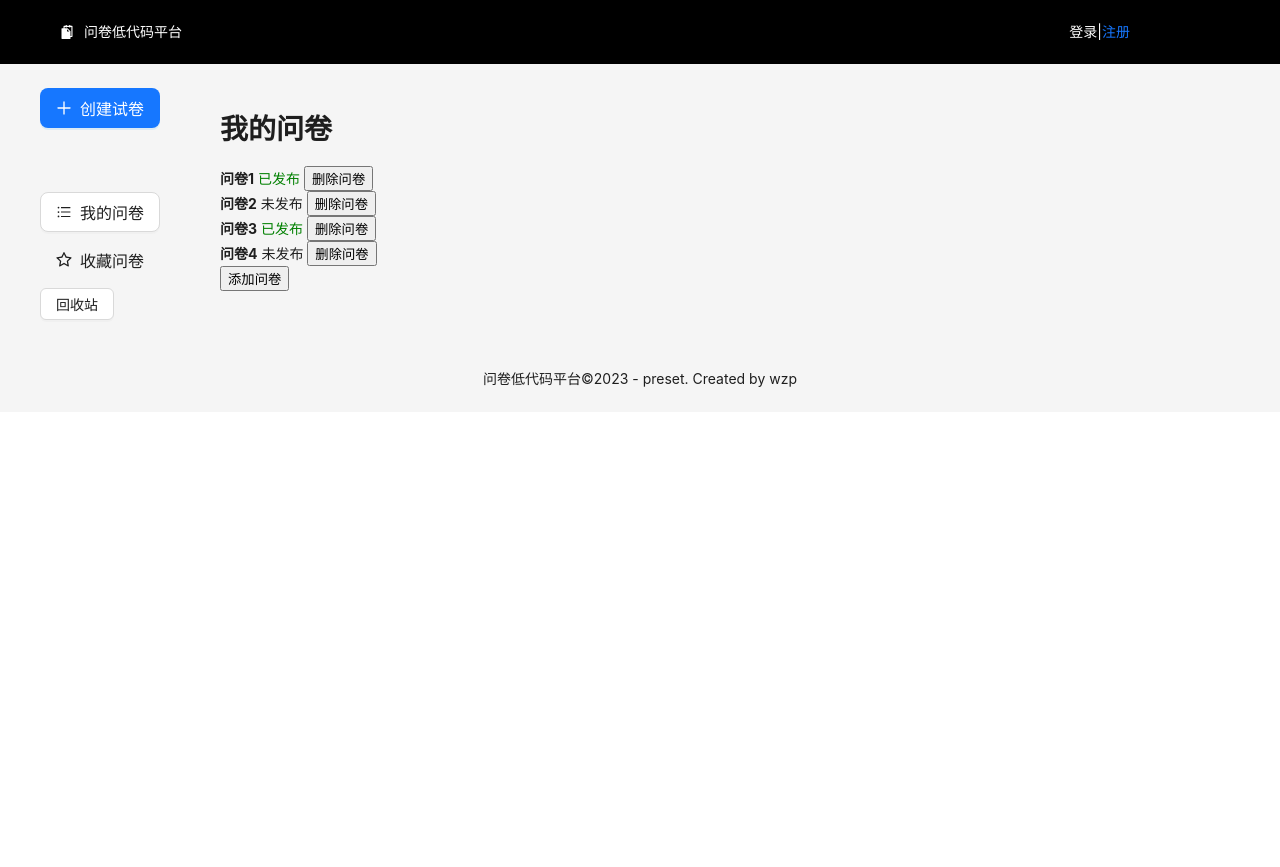
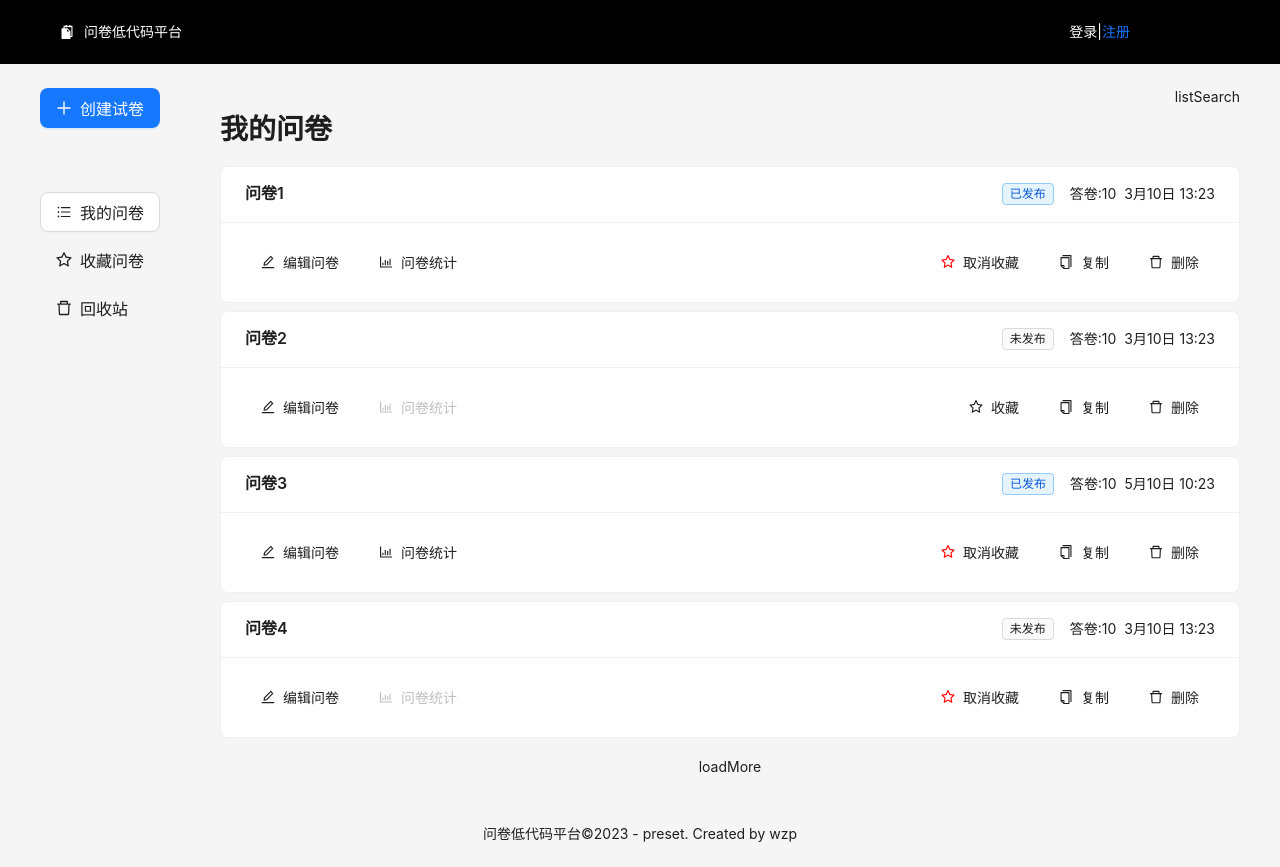
Before and after one commit to WWW-max/react-low-code, a React (Create React App) app: page /manage/list in a window 1280 px wide. Before the commit the page ends 800 px from the top, so only its background shows below. Built offline with nearby package versions, Linux system fonts and the light colour scheme.

Commit message:
feat: 完成收藏问卷&回收站静态页面

```diff
--- /dev/null
+++ b/src/components/QuestionCard/QuestionCard.module.scss
@@ -0,0 +1,10 @@
+.container {
+    display: flex;
+    .left {
+        flex: 1;
+    }
+    .right {
+        flex: 1;
+        text-align: right;
+    }
+}
--- /dev/null
+++ b/src/components/QuestionCard/QuestionCard.tsx
@@ -0,0 +1,75 @@
+import React from 'react';
+import { Button, Card, Space, Tag } from 'antd';
+import styles from './QuestionCard.module.scss';
+import {
+  BarChartOutlined,
+  CopyOutlined,
+  DeleteOutlined,
+  EditOutlined,
+  StarOutlined,
+} from '@ant-design/icons';
+import { useLocation } from 'react-router-dom';
+
+type QuestionCardProps = {
+  _id: number;
+  title: string;
+  isPublished: boolean;
+  isStar: boolean;
+  answerCount: number;
+  createdAt: string;
+};
+export default function QuestionCard(props: QuestionCardProps) {
+  const { title, isPublished, isStar, answerCount, createdAt } = props;
+  const { pathname } = useLocation();
+  return (
+    <Card
+      title={
+        <span>
+          {pathname.startsWith('/manage/star') ? <StarOutlined style={{ color: 'red' }} /> : null}
+          <span>{title}</span>
+        </span>
+      }
+      extra={
+        <Space>
+          <span>{isPublished ? <Tag color="blue">已发布</Tag> : <Tag>未发布</Tag>} </span>
+          <span>答卷:{answerCount}</span>
+          <span>{createdAt}</span>
+        </Space>
+      }
+    >
+      <div className={styles.container}>
+        <div className={styles.left}>
+          <Space>
+            <Button icon={<EditOutlined />} type="text">
+              编辑问卷
+            </Button>
+            <Button icon={<BarChartOutlined />} type="text" disabled={!isPublished}>
+              问卷统计
+            </Button>
+          </Space>
+        </div>
+        <div className={styles.right}>
+          <Space>
+            <span>
+              {isStar ? (
+                <Button icon={<StarOutlined style={{ color: 'red' }} />} type="text">
+                  取消收藏
+                </Button>
+              ) : (
+                <Button icon={<StarOutlined />} type="text">
+                  收藏
+                </Button>
+              )}
+            </span>
+            <Button icon={<CopyOutlined />} type="text">
+              复制
+            </Button>
+            <Button icon={<DeleteOutlined />} type="text">
+              删除
+            </Button>
+          </Space>
+        </div>
+      </div>
+    </Card>
+  );
+}
--- /dev/null
+++ b/src/components/QuestionTable/QuestionTable.tsx
@@ -0,0 +1,55 @@
+import { Button, Space, Table, Modal } from 'antd';
+import React, { FC, useState } from 'react';
+import { trashColumns } from '../../constant';
+import type { DataType } from '../../constant';
+import { ExclamationCircleOutlined } from '@ant-design/icons';
+
+export type DataSourceProps = {
+  dataSource: Array<DataType>;
+};
+
+const { confirm } = Modal;
+const QuestionTable: FC<DataSourceProps> = (props: DataSourceProps) => {
+  /** 被选中的id */
+  const [selectedIds, setSelectedIds] = useState<string[]>([]);
+  /** 表格数据 */
+  const { dataSource } = props;
+  // 每行需要唯一的key，用于勾选
+  const data = dataSource.map(item => ({ ...item, key: item._id }));
+
+  /** 配置项 */
+  const rowSelection = {
+    onChange: (selectedRowKeys: React.Key[]) => {
+      setSelectedIds(selectedRowKeys as string[]);
+    },
+  };
+  /** 彻底删除 */
+  const forceDelete = () => {
+    console.log('forceDelete', selectedIds);
+  };
+  const del = () => {
+    confirm({
+      title: '确定彻底删除问卷？',
+      icon: <ExclamationCircleOutlined />,
+      content: '删除后，无法恢复',
+      onOk: forceDelete,
+      okText: '确认',
+      cancelText: '取消',
+    });
+  };
+  return (
+    <>
+      <Space>
+        <Button type="primary" disabled={selectedIds?.length === 0}>
+          恢复
+        </Button>
+        <Button type="primary" danger disabled={selectedIds?.length === 0} onClick={del}>
+          彻底删除
+        </Button>
+      </Space>
+      <Table columns={trashColumns} dataSource={data} rowSelection={rowSelection} />
+    </>
+  );
+};
+
+export default QuestionTable;
--- a/src/layouts/ManageLayout.tsx
+++ b/src/layouts/ManageLayout.tsx
@@ -2,7 +2,7 @@ import React from 'react';
 import { Outlet, useLocation, useNavigate } from 'react-router-dom';
 import styles from './ManageLayout.module.scss';
 import { Button, Divider, Space } from 'antd';
-import { BarsOutlined, PlusOutlined, StarOutlined } from '@ant-design/icons';
+import { BarsOutlined, DeleteOutlined, PlusOutlined, StarOutlined } from '@ant-design/icons';
 
 export default function ManageLayout() {
   const { pathname } = useLocation();
@@ -20,6 +20,7 @@ export default function ManageLayout() {
             type={pathname.startsWith('/manage/list') ? 'default' : 'text'}
             size="large"
             icon={<BarsOutlined />}
+            onClick={() => nav('/manage/list')}
           >
             我的问卷
           </Button>
@@ -31,7 +32,14 @@ export default function ManageLayout() {
           >
             收藏问卷
           </Button>
-          <Button>回收站</Button>
+          <Button
+            type={pathname.startsWith('/manage/trash') ? 'default' : 'text'}
+            size="large"
+            icon={<DeleteOutlined />}
+            onClick={() => nav('/manage/trash')}
+          >
+            回收站
+          </Button>
         </Space>
       </div>
       <div className={styles.right}>
--- a/src/pages/Home.tsx
+++ b/src/pages/Home.tsx
@@ -1,14 +1,18 @@
 import React from 'react';
 import { Typography, Button } from 'antd';
 import styles from './Home.module.scss';
+import { useNavigate } from 'react-router-dom';
 const { Title, Paragraph } = Typography;
 export default function Home() {
+  const nav = useNavigate();
   return (
     <div className={styles.container}>
       <Title>问卷调查 | 在线投票</Title>
       <Paragraph>已累计创建问卷1000份，发布问卷90份，收到答卷980份</Paragraph>
       <div>
-        <Button type="primary">开始使用</Button>
+        <Button type="primary" onClick={() => nav('/manage/list')}>
+          开始使用
+        </Button>
       </div>
     </div>
   );
--- a/src/pages/manage/List.tsx
+++ b/src/pages/manage/List.tsx
@@ -1,5 +1,8 @@
 import { produce } from 'immer';
 import React, { useState } from 'react';
+import QuestionCard from '../../components/QuestionCard/QuestionCard';
+import { Space } from 'antd';
+import styles from './common.module.scss';
 
 export default function List() {
   const [questionList, setQuestionList] = useState([
@@ -9,7 +12,7 @@ export default function List() {
       isPublished: true,
       isStar: true,
       answerCount: 10,
-      createAt: '3月10日 13:23',
+      createdAt: '3月10日 13:23',
     },
     {
       _id: 2,
@@ -17,7 +20,7 @@ export default function List() {
       isPublished: false,
       isStar: false,
       answerCount: 10,
-      createAt: '3月10日 13:23',
+      createdAt: '3月10日 13:23',
     },
     {
       _id: 3,
@@ -25,7 +28,7 @@ export default function List() {
       isPublished: true,
       isStar: true,
       answerCount: 10,
-      createAt: '5月10日 10:23',
+      createdAt: '5月10日 10:23',
     },
     {
       _id: 4,
@@ -33,7 +36,7 @@ export default function List() {
       isPublished: false,
       isStar: true,
       answerCount: 10,
-      createAt: '3月10日 13:23',
+      createdAt: '3月10日 13:23',
     },
   ]);
   function add() {
@@ -45,7 +48,7 @@ export default function List() {
         isPublished: questionList.length % 2 === 0 ? true : false,
         isStar: true,
         answerCount: 10,
-        createAt: '3月10日 13:23',
+        createdAt: '3月10日 13:23',
       },
     ]);
   }
@@ -59,24 +62,19 @@ export default function List() {
   }
   return (
     <div>
-      <h1>我的问卷</h1>
-      <div>
-        {questionList.map(item => (
-          <div key={item._id} className="list-item">
-            <strong>{item.title}</strong>
-            &nbsp;
-            {item.isPublished ? (
-              <span style={{ color: 'green' }}>已发布</span>
-            ) : (
-              <span>未发布</span>
-            )}
-            &nbsp;
-            <button onClick={() => deleteQuestion(item._id)}>删除问卷</button>
-          </div>
-        ))}
+      <div className={styles.header}>
+        <h1 className={styles.left}>我的问卷</h1>
+        <div className={styles.right}>listSearch</div>
       </div>
-      <div>
-        <button onClick={add}>添加问卷</button>
+      <div className={styles.content}>
+        <Space direction="vertical" style={{ width: '100%' }}>
+          {questionList.map(item => (
+            <QuestionCard key={item._id} {...item} />
+          ))}
+        </Space>
+      </div>
+      <div className={styles.footer}>
+        <div>loadMore</div>
       </div>
     </div>
   );
--- a/src/pages/manage/Star.tsx
+++ b/src/pages/manage/Star.tsx
@@ -1,5 +1,59 @@
-import React from 'react';
+import { Space } from 'antd';
+import React, { useState } from 'react';
+import QuestionCard from '../../components/QuestionCard/QuestionCard';
+import styles from './common.module.scss';
 
 export default function Star() {
-  return <div>Star</div>;
+  const [questionList, setQuestionList] = useState([
+    {
+      _id: 1, // MongoDB 使用_id
+      title: '问卷1',
+      isPublished: true,
+      isStar: true,
+      answerCount: 10,
+      createdAt: '3月10日 13:23',
+    },
+    {
+      _id: 2,
+      title: '问卷2',
+      isPublished: false,
+      isStar: false,
+      answerCount: 10,
+      createdAt: '3月10日 13:23',
+    },
+    {
+      _id: 3,
+      title: '问卷3',
+      isPublished: true,
+      isStar: true,
+      answerCount: 10,
+      createdAt: '5月10日 10:23',
+    },
+    {
+      _id: 4,
+      title: '问卷4',
+      isPublished: false,
+      isStar: true,
+      answerCount: 10,
+      createdAt: '3月10日 13:23',
+    },
+  ]);
+  return (
+    <div>
+      <div className={styles.header}>
+        <h1 className={styles.left}>收藏问卷</h1>
+        <div className={styles.right}>listSearch</div>
+      </div>
+      <div className={styles.content}>
+        <Space direction="vertical" style={{ width: '100%' }}>
+          {questionList.map(item => (
+            <QuestionCard key={item._id} {...item} />
+          ))}
+        </Space>
+      </div>
+      <div className={styles.footer}>
+        <div>分页</div>
+      </div>
+    </div>
+  );
 }
--- a/src/pages/manage/Trash.tsx
+++ b/src/pages/manage/Trash.tsx
@@ -1,5 +1,55 @@
-import React from 'react';
+import React, { useState } from 'react';
+import styles from './common.module.scss';
+import { Space } from 'antd';
+import QuestionTable, { DataSourceProps } from '../../components/QuestionTable/QuestionTable';
 
 export default function Trash() {
-  return <div>Trash</div>;
+  const [questionList, setQuestionList] = useState([
+    {
+      _id: 1, // MongoDB 使用_id
+      title: '问卷1',
+      isPublished: true,
+      isStar: true,
+      answerCount: 10,
+      createdAt: '3月10日 13:23',
+    },
+    {
+      _id: 2,
+      title: '问卷2',
+      isPublished: false,
+      isStar: false,
+      answerCount: 10,
+      createdAt: '3月10日 13:23',
+    },
+    {
+      _id: 3,
+      title: '问卷3',
+      isPublished: true,
+      isStar: true,
+      answerCount: 10,
+      createdAt: '5月10日 10:23',
+    },
+    {
+      _id: 4,
+      title: '问卷4',
+      isPublished: false,
+      isStar: true,
+      answerCount: 10,
+      createdAt: '3月10日 13:23',
+    },
+  ]);
+  return (
+    <div>
+      <div className={styles.header}>
+        <h1 className={styles.left}>回收站</h1>
+        <div className={styles.right}>listSearch</div>
+      </div>
+      <div className={styles.content}>
+        <QuestionTable dataSource={questionList} />
+      </div>
+      <div className={styles.footer}>
+        <div>分页</div>
+      </div>
+    </div>
+  );
 }
--- /dev/null
+++ b/src/pages/manage/common.module.scss
@@ -0,0 +1,17 @@
+.header {
+    display: flex;
+    .left {
+        flex: 1;
+    }
+    .right {
+        flex: 2;
+        text-align: right;
+    }
+
+}
+.content {
+    margin-bottom: 20px;
+}
+.footer {
+    text-align: center;
+}
```
Also changed, not shown: eslint.config.mjs (+19 -19 lines), src/constant/index.tsx (added, +33 -0 lines), src/pages/manage/List.module.scss (deleted), 1 other file (tests, documents, lock files or other folders).
